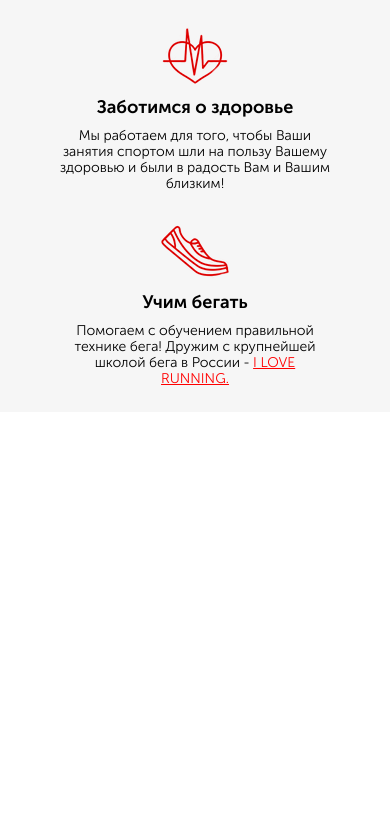
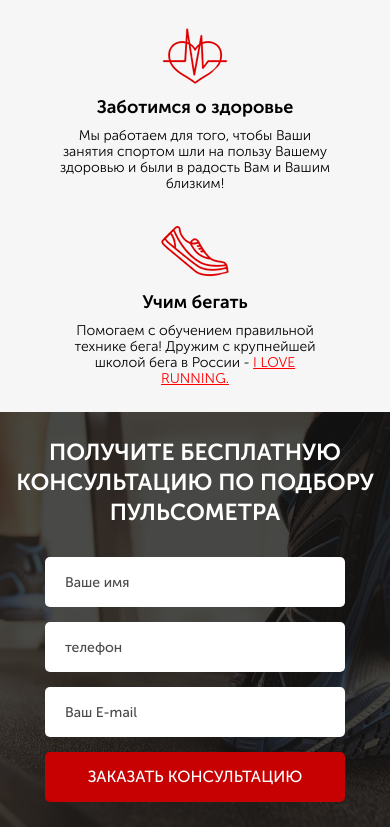
Before and after one commit to L43KN/Run, a website: page src/index.html in a window 390 px wide. Shown: the part 896-1723 px from the top of the page. Before the commit the page ends 1308 px from the top, so only its background shows below. Drawn offline with Linux system fonts and the light colour scheme.

Commit message:
Creating section consultation and making it responsive

```diff
--- a/src/index.html
+++ b/src/index.html
@@ -50,7 +50,7 @@
     </section>
     <section class="adventages">
         <div class="container">
-            <div class="adventages__title">наши преиумещства</div>
+            <div class="title">наши преиумещства</div>
             <div class="adventages__wrapper">
                 <div class="adventages__wrapper-item">
                     <img class="adventages__wrapper-item-img" src="images/advantages_icon-1.png" alt="icon" >
@@ -74,8 +74,21 @@
             </div>
         </div>
     </section>
+    <section class="consultation">
+        <div class="container">
+            <div class="title title--left title--mobile">Получите бесплатную консультацию по подбору пульсометра</div>
+            <div class="consultation__info">Просто заполните форму заявки и мы перезвоним вам в течении 10 минут</div>
+            <div class="consultation__wrapper">
+                <form class="form" action="#">
+                    <input class="form__input" name="name" placeholder="Ваше имя" required type="text">
+                    <input class="form__input" name="phone" placeholder="телефон" required type="phone-number">
+                    <input class="form__input" name="email" placeholder="Ваш E-mail" required type="email">
+                    <button class="button button--big">заказать консультацию</button>
+                </form>
+            </div>
+        </div>
+    </section>
 
-    <section class="consultation"></section>
     <section class="carousel"></section>
     <section class="catalog"></section>
     <section class="reviews"></section>
--- a/src/scss/_media.scss
+++ b/src/scss/_media.scss
@@ -21,6 +21,11 @@
                 margin-top: 50px;
             }
         }
+    }
+
+    .consultation {
+        padding-left: 10px;
+        padding-right: 10px;
     }
 }
 
@@ -98,4 +103,33 @@
             }
         }
     }
+
+    .consultation {
+        padding-top: 25px;
+        padding-bottom: 25px;
+        min-height: 315px;
+        &__info {
+            display: none;
+        }
+        &__wrapper {
+            margin-top: 30px;
+            display: flex;
+            flex-direction: column;
+            justify-content: space-between;
+            align-items: center;
+
+
+        }
+    }
+
+
+
+    .title {
+        &--mobile {
+            font-weight: 700;
+            font-size: 23px;
+            text-align: center;
+            line-height: 30px;
+        }
+    }
 }
--- a/src/scss/style.scss
+++ b/src/scss/style.scss
@@ -98,12 +98,6 @@
     min-height: 475px;
     padding: 70px 0 65px 0;
     background-color: #F6F6F6;
-    &__title {
-        font-size: 30px;
-        font-weight: 700;
-        text-transform: uppercase;
-        text-align: center;
-    }
     &__wrapper {
         margin-top: 60px;
         display: flex;
@@ -135,6 +129,23 @@
     }
 }
 
+.consultation {
+    padding: 100px 0 110px 0;
+    min-height: 680px;
+    background: url(../images/consultation_bg.png) center center/cover no-repeat;
+    &__info {
+        font-weight: 300;
+        font-size: 20px;
+        color: #fff;
+        text-align-last: left;
+        margin: 10px 0 35px 0;
+        max-width: 425px;
+        line-height: 30px;
+    }
+}
+
+
+
 .phone-number {
     font-size: 18px;
     font-weight: 700;
@@ -163,4 +174,36 @@
     }
 }
 
+.title {
+    font-size: 30px;
+    font-weight: 700;
+    text-transform: uppercase;
+    text-align: center;
+    &--left {
+        font-weight: 700;
+        font-size: 36px;
+        text-align: left;
+        color: #fff;
+        line-height: 50px;
+    }
+}
+
+.form {
+    display: flex;
+    flex-direction: column;
+    width: 300px;
+    &__input {
+        height: 50px;
+        padding: 0 20px;
+        font-weight: 400;
+        font-size: 14px;
+        border-radius: 5px;
+        border: none;
+        margin-bottom: 15px;
+        &::placeholder {
+            color: #4B4B4B;
+        }
+    }
+}
+
 @import "media";
```
Also changed, not shown: src/css/style.min.css.
